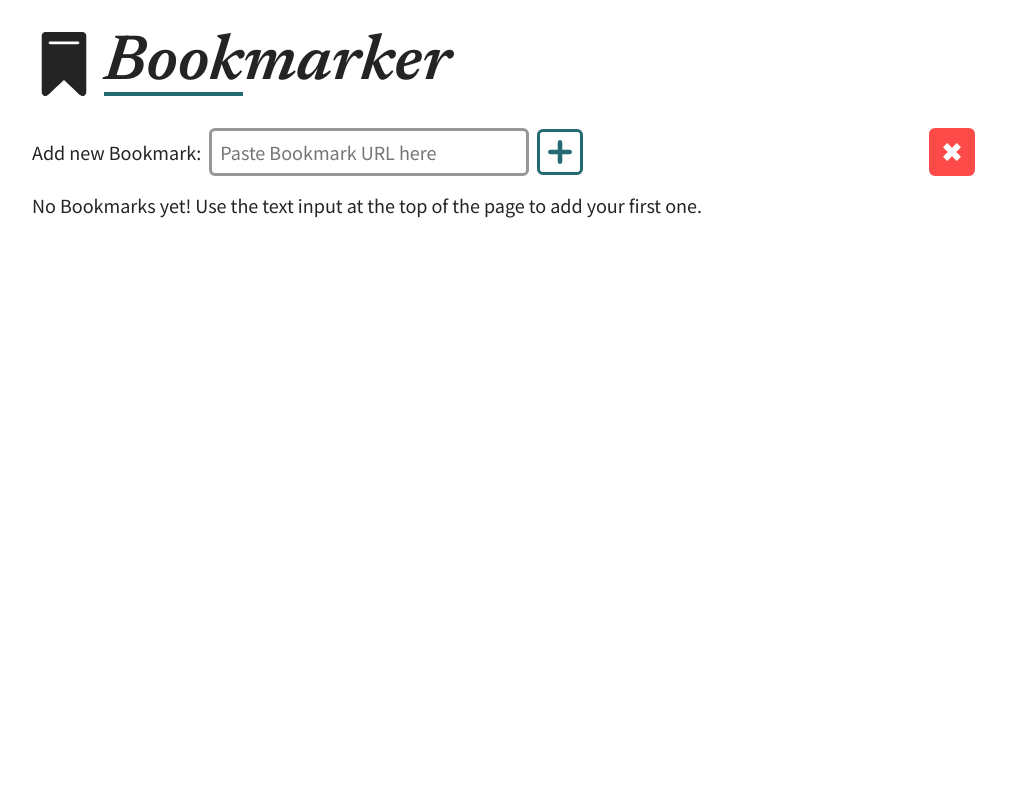
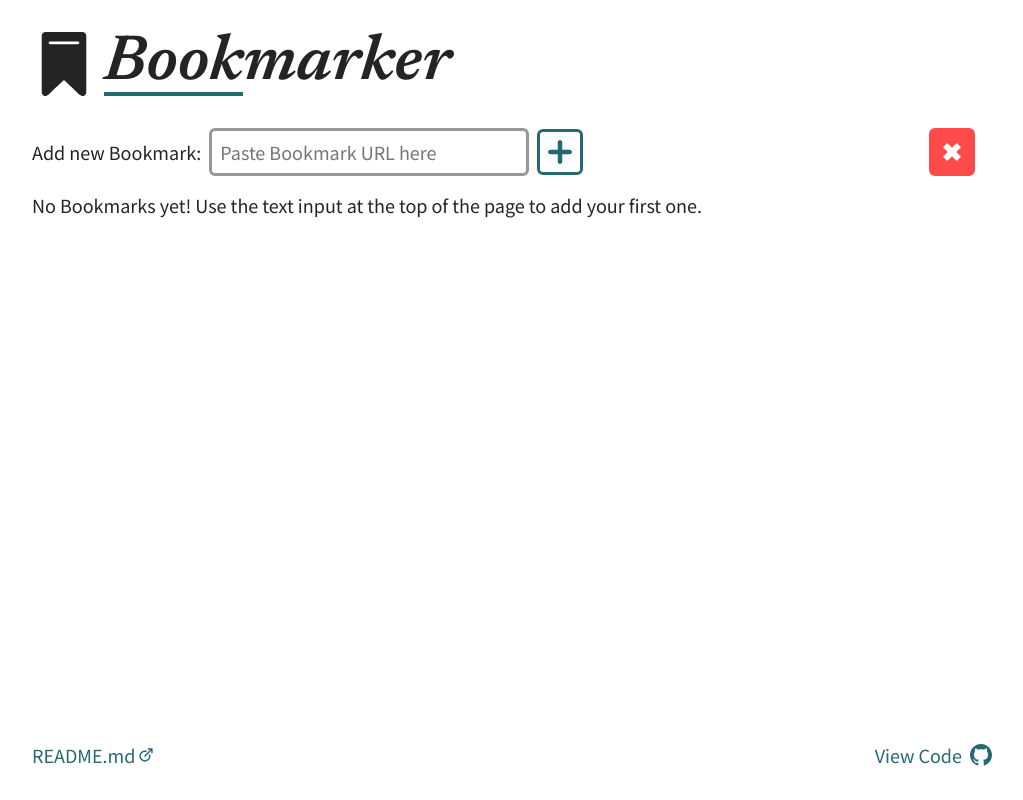
Before and after one commit to jackfreeman279/bookmarker, a React (Create React App) app: page / in a window 1280 px wide. Shown: the whole page, without its empty margins (128-1151 px from the left). Built offline with nearby package versions, Linux system fonts and the light colour scheme.

Commit message:
added footer that contains link to the readme and github

```diff
--- a/src/App.js
+++ b/src/App.js
@@ -1,11 +1,19 @@
 import React, { useState, useEffect } from 'react';
+import styled from 'styled-components';
 
 import { createId } from './helpers/createId';
 import { SESSION_STORAGE_NAME } from './helpers/constants';
 
 import Header from './components/Header';
+import Footer from './components/Footer';
 import AddBookmark from './components/AddBookmark';
 import Bookmarks from './components/Bookmarks';
+
+const Container = styled.div`
+    min-height: 100vh;
+    display: flex;
+    flex-direction: column;
+`;
 
 /**
  * Application Root
@@ -68,14 +76,15 @@ function App() {
     }, [] );
 
     return (
-        <div className="wrapper">
+        <Container className="wrapper">
             <Header title="Bookmarker" />
             <AddBookmark addBookmark={ addBookmark } deleteAllBookmarks={ deleteAllBookmarks } />
             <Bookmarks
                 bookmarks={ bookmarks }
                 deleteBookmark={ deleteBookmark }
             />
-        </div>
+            <Footer />
+        </Container>
     );
 }
 
--- a/src/components/Bookmarks.js
+++ b/src/components/Bookmarks.js
@@ -5,6 +5,7 @@ import styled from 'styled-components';
 import Bookmark from './Bookmark';
 
 const List = styled.ol`
+    margin-bottom: var(--spacing-l);
     list-style-type: none;
 `;
 
--- /dev/null
+++ b/src/components/Footer.js
@@ -0,0 +1,66 @@
+import React from 'react';
+import styled from 'styled-components';
+
+import { ReactComponent as Github } from '../i/github.svg';
+import { ReactComponent as External } from '../i/external.svg';
+
+const Container = styled.div`
+    width: 100%;
+    display: flex;
+    justify-content: space-between;
+    align-items: center;
+    margin-top: auto;
+    margin-bottom: var(--spacing-l);
+`;
+
+const Link = styled.a`
+    display: flex;
+    align-items: center;
+    color: var(--primary);
+    text-decoration: none;
+
+    &:hover {
+        text-decoration: underline;
+    }
+`;
+
+const ExternalIcon = styled( External )`
+    width: 1.4rem;
+    height: 1.4rem;
+    margin-left: var(--spacing-xs);
+    fill: currentColor;
+`;
+
+const GithubIcon = styled( Github )`
+    width: 2.2rem;
+    height: 2.2rem;
+    margin-left: var(--spacing-s);
+    fill: currentColor;
+`;
+
+/**
+ * Footer
+ *
+ * @returns {object} React component render
+ */
+export default function Header() {
+
+    return (
+        <Container>
+            <Link
+                href="https://github.com/fivepixelparallax/bookmarker#readme"
+                target="_blank"
+                rel="noopener noreferrer">
+                README.md
+                <ExternalIcon />
+            </Link>
+            <Link
+                href="https://github.com/fivepixelparallax/bookmarker"
+                target="_blank"
+                rel="noopener noreferrer">
+                View Code
+                <GithubIcon />
+            </Link>
+        </Container>
+    );
+}
```
Also changed, not shown: src/i/github.svg (added).
